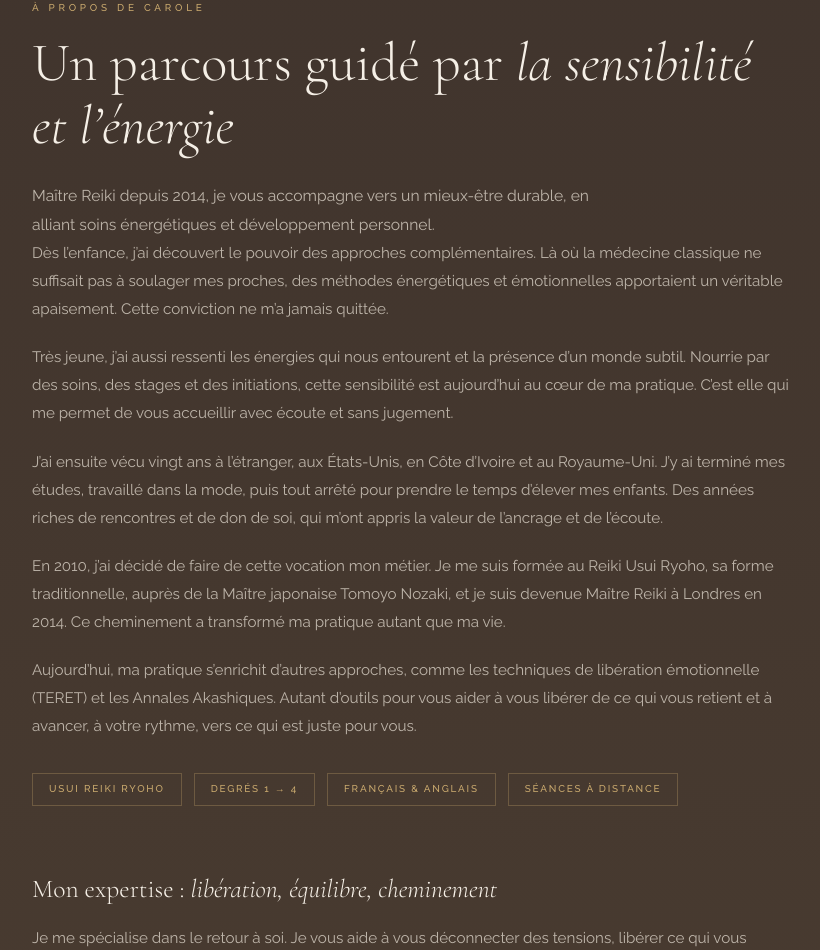
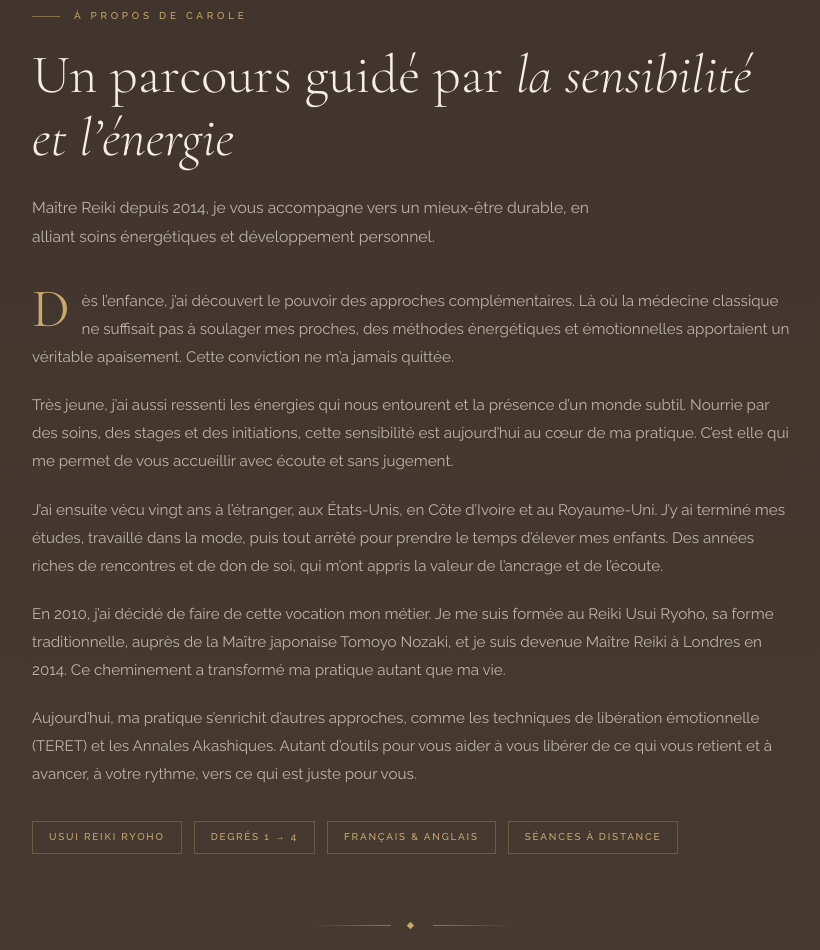
Before and after one commit to LucaMartinet7/Website_Carole, a React (Vite) app: page / in a window 1280 px wide. Shown: the part 2475-3425 px from the top of the page, without its empty margins (228-1048 px from the left). Built offline with nearby package versions, Linux system fonts and the light colour scheme.

Commit message:
Design plus raffiné: libellés à trait doré, séparateurs décoratifs, lettrine

```diff
--- a/src/components/AboutSection.tsx
+++ b/src/components/AboutSection.tsx
@@ -6,6 +6,7 @@ import {
   locations,
   trainingGroups,
 } from '../content/siteContent'
+import { Divider } from './Divider'
 import { Reveal } from './Reveal'
 import { SectionHeading } from './SectionHeading'
 
@@ -35,7 +36,13 @@ export function AboutSection() {
 
           {aboutStory.map((paragraph, index) => (
             <Reveal key={index} delayMs={150 + index * 60}>
-              <p className="mb-5 text-[0.95rem] font-normal leading-[1.85] text-[var(--muted)]">
+              <p
+                className={`mb-5 text-[0.95rem] font-normal leading-[1.85] text-[var(--muted)] ${
+                  index === 0
+                    ? "mt-9 first-letter:float-left first-letter:mr-3 first-letter:mt-1 first-letter:text-[3.4rem] first-letter:font-normal first-letter:leading-[0.68] first-letter:text-[var(--gold)] first-letter:[font-family:'Cormorant_Garamond',serif]"
+                    : ''
+                }`}
+              >
                 {paragraph}
               </p>
             </Reveal>
@@ -52,6 +59,10 @@ export function AboutSection() {
                 </span>
               ))}
             </div>
+          </Reveal>
+
+          <Reveal>
+            <Divider className="mt-16" />
           </Reveal>
 
           <Reveal delayMs={200}>
@@ -129,6 +140,10 @@ export function AboutSection() {
             </div>
           </Reveal>
 
+          <Reveal>
+            <Divider className="mt-16" />
+          </Reveal>
+
           <Reveal delayMs={400}>
             <div className="mt-16 flex flex-wrap gap-8">
               {locations.map((location) => (
--- /dev/null
+++ b/src/components/Divider.tsx
@@ -0,0 +1,16 @@
+type DividerProps = {
+  className?: string
+}
+
+export function Divider({ className = '' }: DividerProps) {
+  return (
+    <div
+      className={`flex items-center justify-center gap-4 ${className}`}
+      aria-hidden="true"
+    >
+      <span className="h-px w-14 bg-[linear-gradient(to_right,transparent,rgba(201,169,110,0.55))] sm:w-20" />
+      <span className="text-[0.6rem] tracking-[0.3em] text-[var(--gold)]">◆</span>
+      <span className="h-px w-14 bg-[linear-gradient(to_left,transparent,rgba(201,169,110,0.55))] sm:w-20" />
+    </div>
+  )
+}
--- a/src/components/SectionHeading.tsx
+++ b/src/components/SectionHeading.tsx
@@ -17,11 +17,15 @@ export function SectionHeading({
   return (
     <>
       <Reveal className={align === 'left' ? 'text-left' : ''}>
-        <p
-          className={`mb-4 text-[0.62rem] font-medium uppercase tracking-[0.38em] text-[var(--gold)] ${align === 'left' ? 'text-left' : 'text-center'}`}
+        <div
+          className={`mb-5 flex items-center gap-3.5 ${align === 'left' ? 'justify-start' : 'justify-center'}`}
         >
-          {label}
-        </p>
+          <span className="h-px w-7 bg-[var(--gold)] opacity-50" />
+          <p className="text-[0.62rem] font-medium uppercase tracking-[0.38em] text-[var(--gold)]">
+            {label}
+          </p>
+          {align !== 'left' && <span className="h-px w-7 bg-[var(--gold)] opacity-50" />}
+        </div>
       </Reveal>
       <Reveal className={align === 'left' ? 'text-left' : ''} delayMs={100}>
         <h2
--- a/src/pages/FormationsReiki.tsx
+++ b/src/pages/FormationsReiki.tsx
@@ -1,5 +1,6 @@
 import { Link } from 'react-router-dom'
 import { contact, formationsPage } from '../content/siteContent'
+import { Divider } from '../components/Divider'
 import { Reveal } from '../components/Reveal'
 import { SectionHeading } from '../components/SectionHeading'
 
@@ -103,7 +104,8 @@ export function FormationsReiki() {
         </Reveal>
 
         <Reveal delayMs={200}>
-          <div className="mt-12 border-t border-[rgba(201,169,110,0.2)] pt-8">
+          <Divider className="mt-14" />
+          <div className="mt-14">
             <h3 className="text-[1.5rem] font-light text-[var(--cream)] [font-family:'Cormorant_Garamond',serif]">
               S’inscrire
             </h3>
--- a/src/pages/InitiationReiki.tsx
+++ b/src/pages/InitiationReiki.tsx
@@ -1,5 +1,6 @@
 import { Link } from 'react-router-dom'
 import { contact, initiationPage } from '../content/siteContent'
+import { Divider } from '../components/Divider'
 import { Reveal } from '../components/Reveal'
 import { SectionHeading } from '../components/SectionHeading'
 
@@ -94,7 +95,8 @@ export function InitiationReiki() {
         </Reveal>
 
         <Reveal delayMs={200}>
-          <div className="mt-12 border-t border-[rgba(201,169,110,0.2)] pt-8">
+          <Divider className="mt-14" />
+          <div className="mt-14">
             <h3 className="text-[1.5rem] font-light text-[var(--cream)] [font-family:'Cormorant_Garamond',serif]">
               Où me rencontrer
             </h3>
--- a/src/pages/SeanceIndividuelle.tsx
+++ b/src/pages/SeanceIndividuelle.tsx
@@ -1,5 +1,6 @@
 import { Link } from 'react-router-dom'
 import { contact, seancePage } from '../content/siteContent'
+import { Divider } from '../components/Divider'
 import { Reveal } from '../components/Reveal'
 import { SectionHeading } from '../components/SectionHeading'
 
@@ -83,7 +84,8 @@ export function SeanceIndividuelle() {
         </Reveal>
 
         <Reveal delayMs={200}>
-          <div className="mt-12 border-t border-[rgba(201,169,110,0.2)] pt-8">
+          <Divider className="mt-14" />
+          <div className="mt-14">
             <h3 className="text-[1.5rem] font-light text-[var(--cream)] [font-family:'Cormorant_Garamond',serif]">
               Tarifs
             </h3>
@@ -112,7 +114,8 @@ export function SeanceIndividuelle() {
         </Reveal>
 
         <Reveal delayMs={200}>
-          <div className="mt-12 border-t border-[rgba(201,169,110,0.2)] pt-8">
+          <Divider className="mt-14" />
+          <div className="mt-14">
             <h3 className="text-[1.5rem] font-light text-[var(--cream)] [font-family:'Cormorant_Garamond',serif]">
               En pratique
             </h3>
```
